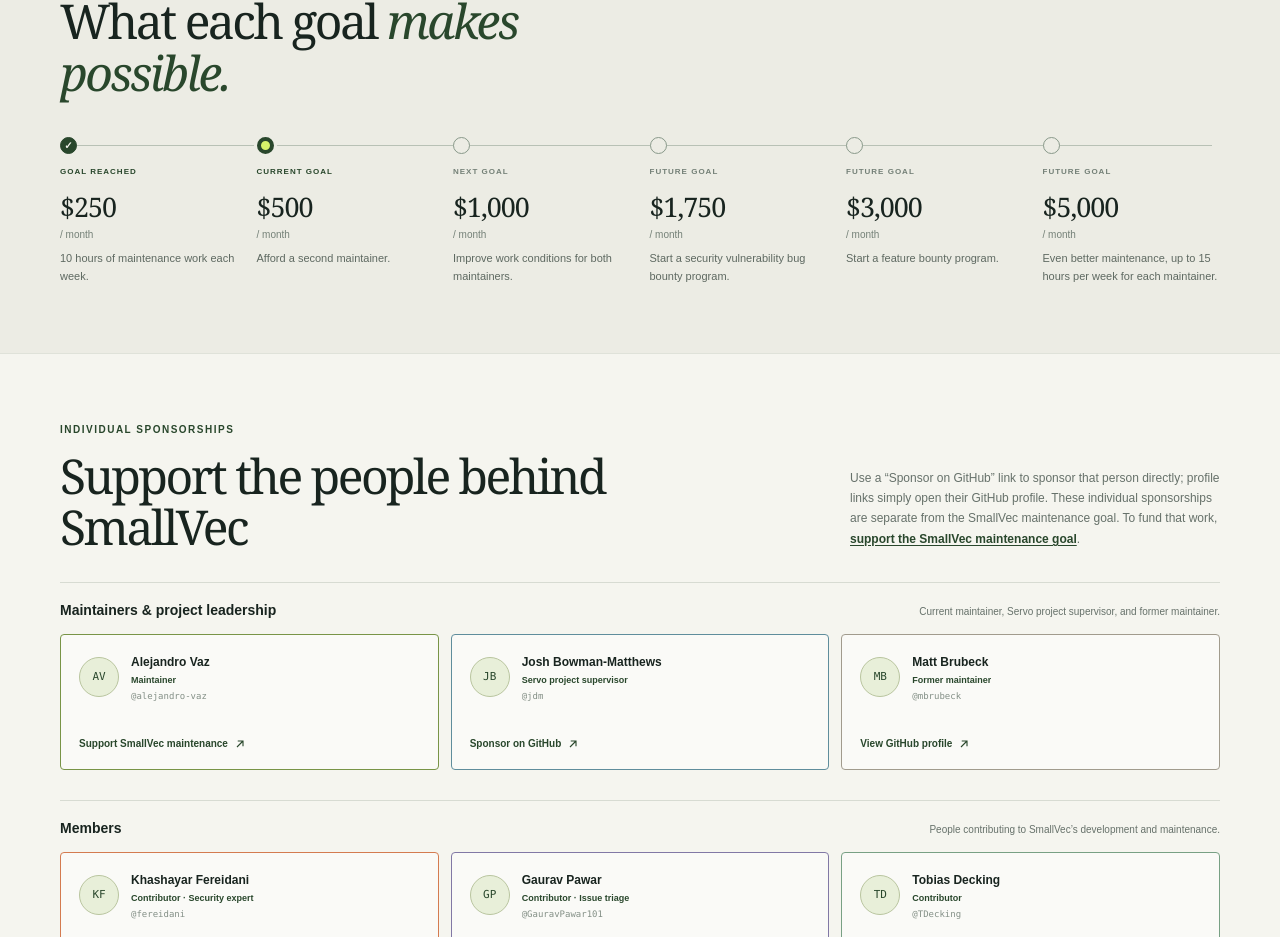
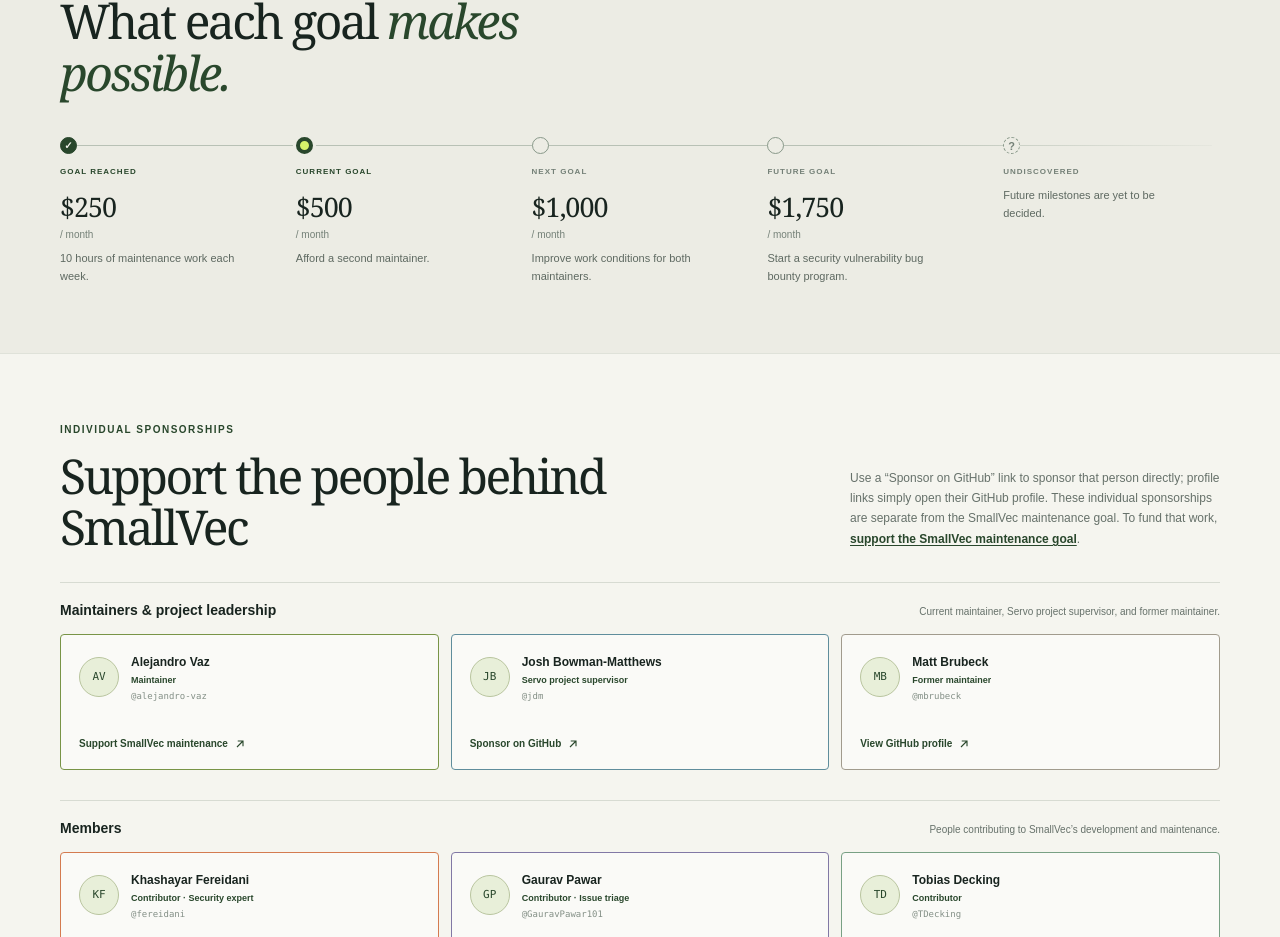
Before and after one commit to smallvec/smallvec.rs, a Next.js app: page / in a window 1280 px wide. Shown: the part 3437-4374 px from the top of the page. Built offline with nearby package versions, Linux system fonts and the light colour scheme.

Commit message:
feat: reduce timeline

```diff
--- a/app/globals.css
+++ b/app/globals.css
@@ -371,13 +371,15 @@ h1 em, h2 em {
 .goals-heading .eyebrow { margin-bottom: 14px; }
 .goals-heading h2 { font-size: clamp(36px, 4vw, 48px); line-height: 1.08; }
 .goals-heading h2 em { color: var(--green-dark); }
-.goals-timeline { position: relative; display: grid; grid-template-columns: repeat(6, minmax(0, 1fr)); gap: 19px; margin: 38px 0 0; padding: 0; list-style: none; }
-.goals-timeline::before { position: absolute; top: 8px; right: 8px; left: 8px; height: 1px; background: #b8c1b5; content: ""; }
+.goals-timeline { position: relative; display: grid; grid-template-columns: repeat(5, minmax(0, 1fr)); gap: 19px; margin: 38px 0 0; padding: 0; list-style: none; }
+.goals-timeline::before { position: absolute; top: 8px; right: 8px; left: 8px; height: 1px; background: linear-gradient(to right, #b8c1b5 0%, #b8c1b5 70%, rgba(184, 193, 181, .12) 100%); content: ""; }
 .goal-step { position: relative; padding-top: 29px; }
 .goal-marker { position: absolute; z-index: 1; top: 0; left: 0; width: 17px; height: 17px; border: 1px solid #89998a; border-radius: 50%; background: var(--paper-deep); }
 .goal-step-current .goal-marker { border: 4px solid var(--green-dark); background: var(--green); box-shadow: 0 0 0 3px var(--paper-deep); }
 .goal-step-complete .goal-marker { display: grid; place-items: center; border-color: var(--green-dark); color: var(--paper); background: var(--green-dark); font-size: 10px; font-weight: 700; }
 .goal-step-complete .goal-marker::after { content: "✓"; }
+.goal-step-undiscovered .goal-marker { display: grid; place-items: center; border-style: dashed; color: #748077; background: var(--paper-deep); font-size: 11px; font-weight: 700; }
+.goal-step-undiscovered .goal-marker::after { content: "?"; }
 .goal-stage { display: block; min-height: 13px; margin-bottom: 8px; color: #748077; font-size: 8px; font-weight: 750; letter-spacing: 1px; text-transform: uppercase; }
 .goal-step-current .goal-stage,
 .goal-step-complete .goal-stage { color: var(--green-dark); }
--- a/app/page.tsx
+++ b/app/page.tsx
@@ -325,7 +325,7 @@ export default function Home() {
               <p className="eyebrow">Monthly funding goals</p>
               <h2 id="goals-title">What each goal <em>makes possible.</em></h2>
             </div>
-            <ol className="goals-timeline" aria-label="SmallVec monthly sponsorship milestones">
+            <ol className="goals-timeline" aria-label="SmallVec monthly funding goals and undiscovered future milestones">
               <li className="goal-step goal-step-complete">
                 <span className="goal-marker" aria-hidden="true" />
                 <span className="goal-stage">Goal reached</span>
@@ -350,17 +350,10 @@ export default function Home() {
                 <h3 className="goal-amount">$1,750<span>/ month</span></h3>
                 <p>Start a security vulnerability bug bounty program.</p>
               </li>
-              <li className="goal-step">
+              <li className="goal-step goal-step-undiscovered">
                 <span className="goal-marker" aria-hidden="true" />
-                <span className="goal-stage">Future goal</span>
-                <h3 className="goal-amount">$3,000<span>/ month</span></h3>
-                <p>Start a feature bounty program.</p>
-              </li>
-              <li className="goal-step">
-                <span className="goal-marker" aria-hidden="true" />
-                <span className="goal-stage">Future goal</span>
-                <h3 className="goal-amount">$5,000<span>/ month</span></h3>
-                <p>Even better maintenance, up to 15 hours per week for each maintainer.</p>
+                <span className="goal-stage">Undiscovered</span>
+                <p>Future milestones are yet to be decided.</p>
               </li>
             </ol>
           </div>
```
